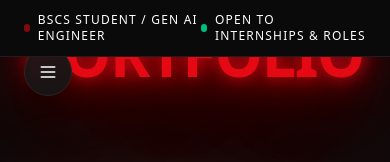
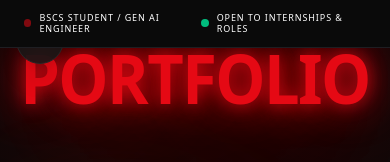
Before and after one commit to AdeelHussain20255/GenAI-Portfolio, a Next.js app: page / in a window 390 px wide. Shown: the top 162 px of the page. Built offline with nearby package versions, Linux system fonts and the light colour scheme.

Commit message:
mobile UI fixes: header/nav spacing, hero backdrop sizing, contact cleanup, footer padding

```diff
--- a/src/components/Contact.tsx
+++ b/src/components/Contact.tsx
@@ -24,14 +24,11 @@ export default function Contact() {
           </div>
 
           {/* Title */}
-          <div className="space-y-3">
+          <div className="space-y-3 mb-6">
             <h2 className="glow-text-white text-white font-black uppercase text-4xl md:text-6xl tracking-tight leading-none select-none">
               GET IN<br />
               TOUCH
             </h2>
-            <p className="text-gray-400 text-sm sm:text-base leading-relaxed pt-2 max-w-md">
-              Have questions about AI agent architectures, backend systems, or want to discuss potential roles and collaborations? Let's talk.
-            </p>
           </div>
 
           {/* Contact Cards */}
@@ -103,7 +100,7 @@ export default function Contact() {
                 </label>
                 <input
                   type="text"
-                  placeholder="John Doe"
+                  placeholder="Adeel Hussain"
                   className="w-full bg-[#181818] border border-white/10 rounded-xl px-4 py-3.5 text-sm text-white placeholder:text-gray-600 focus:outline-none focus:border-[#E50914] transition-colors"
                 />
               </div>
@@ -115,7 +112,7 @@ export default function Contact() {
                 </label>
                 <input
                   type="email"
-                  placeholder="your.email@example.com"
+                  placeholder="adeelhussain20255@gmail.com"
                   className="w-full bg-[#181818] border border-white/10 rounded-xl px-4 py-3.5 text-sm text-white placeholder:text-gray-600 focus:outline-none focus:border-[#E50914] transition-colors"
                 />
               </div>
--- a/src/components/Footer.tsx
+++ b/src/components/Footer.tsx
@@ -18,7 +18,7 @@ export default function Footer() {
   };
 
   return (
-    <footer className="relative bg-[#0A0A0A] text-white border-t border-white/10 py-8 px-6 lg:px-16 overflow-hidden">
+    <footer className="relative bg-[#0A0A0A] text-white border-t border-white/10 py-6 sm:py-8 px-6 lg:px-16 overflow-hidden">
 
       {/* FAR RIGHT VERTICAL ACCENT BAR */}
       <div className="absolute right-0 top-0 bottom-0 w-1.5 bg-[#E50914]" />
--- a/src/components/Header.tsx
+++ b/src/components/Header.tsx
@@ -1,6 +1,6 @@
 export default function Header() {
   return (
-    <header className="w-full border-b border-[#1e1e22] bg-[#0a0a0a] text-white py-3 px-6 text-xs uppercase tracking-widest flex justify-between items-center fixed top-0 z-50">
+    <header className="w-full border-b border-[#1e1e22] bg-[#0a0a0a] text-white py-3 px-6 text-[9px] sm:text-xs leading-tight uppercase tracking-widest flex justify-between items-center fixed top-0 z-50">
       <div className="flex items-center gap-2">
         <span className="w-2 h-2 rounded-full bg-[#e50914] animate-pulse"></span>
         <span>BSCS STUDENT / GEN AI ENGINEER</span>
--- a/src/components/Hero.tsx
+++ b/src/components/Hero.tsx
@@ -25,7 +25,7 @@ export default function Hero() {
 
       {/* 1. GIANT CONDENSED BACKDROP TEXT */}
       <h1
-        className="absolute top-6 sm:top-8 left-1/2 -translate-x-1/2 text-[14.5vw] font-black uppercase text-[#E50914] tracking-tight leading-none select-none pointer-events-none z-0 whitespace-nowrap scale-x-[1.08] scale-y-[1.18] origin-center"
+        className="absolute top-12 sm:top-8 left-1/2 -translate-x-1/2 text-[15vw] sm:text-[14.5vw] font-black uppercase text-[#E50914] tracking-tight leading-none select-none pointer-events-none z-0 whitespace-nowrap scale-x-[1.08] scale-y-[1.18] origin-center"
         style={{
           textShadow: '0 0 15px rgba(229, 9, 20, 0.9), 0 0 35px rgba(229, 9, 20, 0.8), 0 0 75px rgba(229, 9, 20, 0.6), 0 0 120px rgba(229, 9, 20, 0.4)'
         }}
--- a/src/components/Navbar.tsx
+++ b/src/components/Navbar.tsx
@@ -28,7 +28,7 @@ export default function Navbar() {
   ];
 
   return (
-    <nav className="fixed top-12 left-6 z-50">
+    <nav className="fixed top-4 left-4 z-50">
       <MenuContainer items={items} />
     </nav>
   );
```
